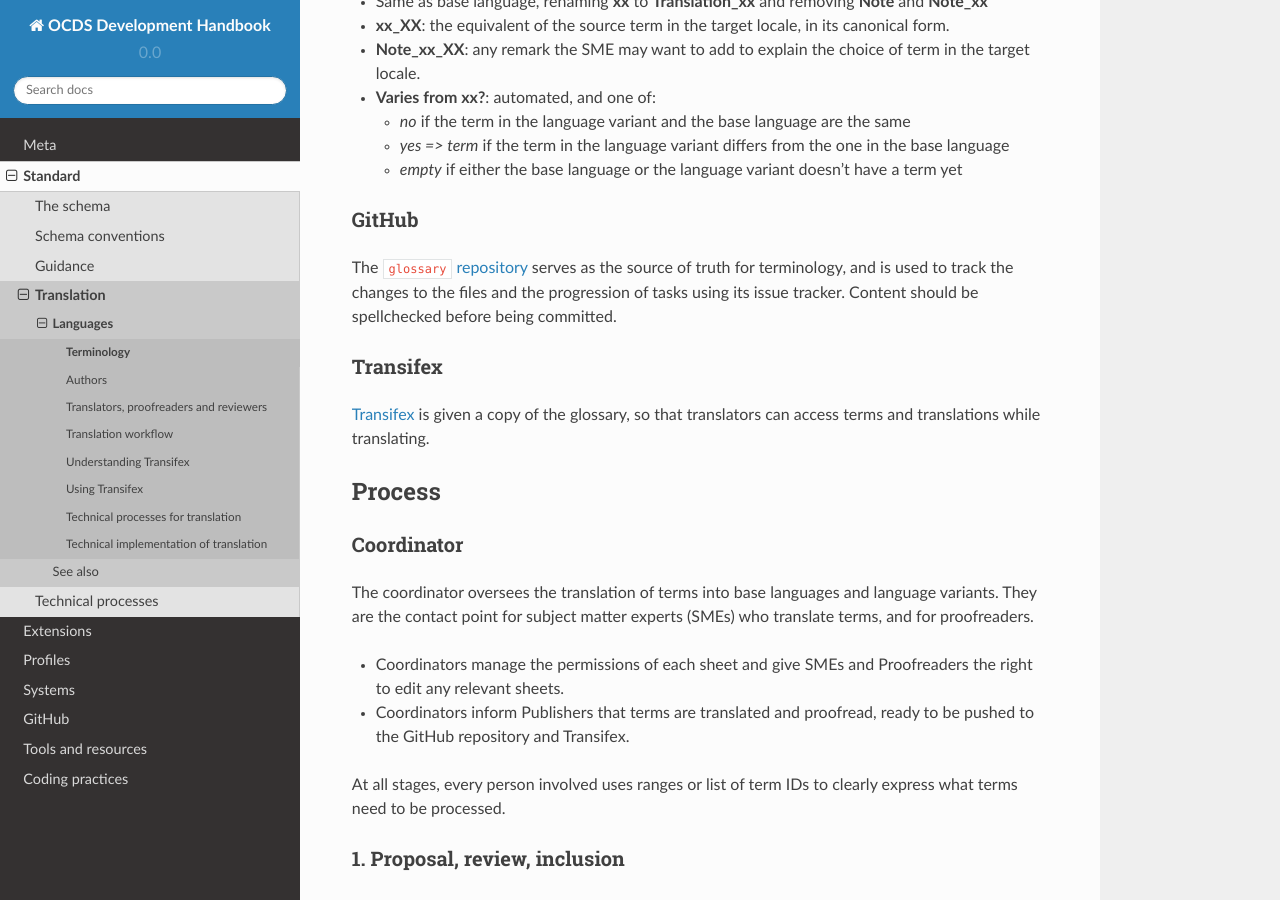
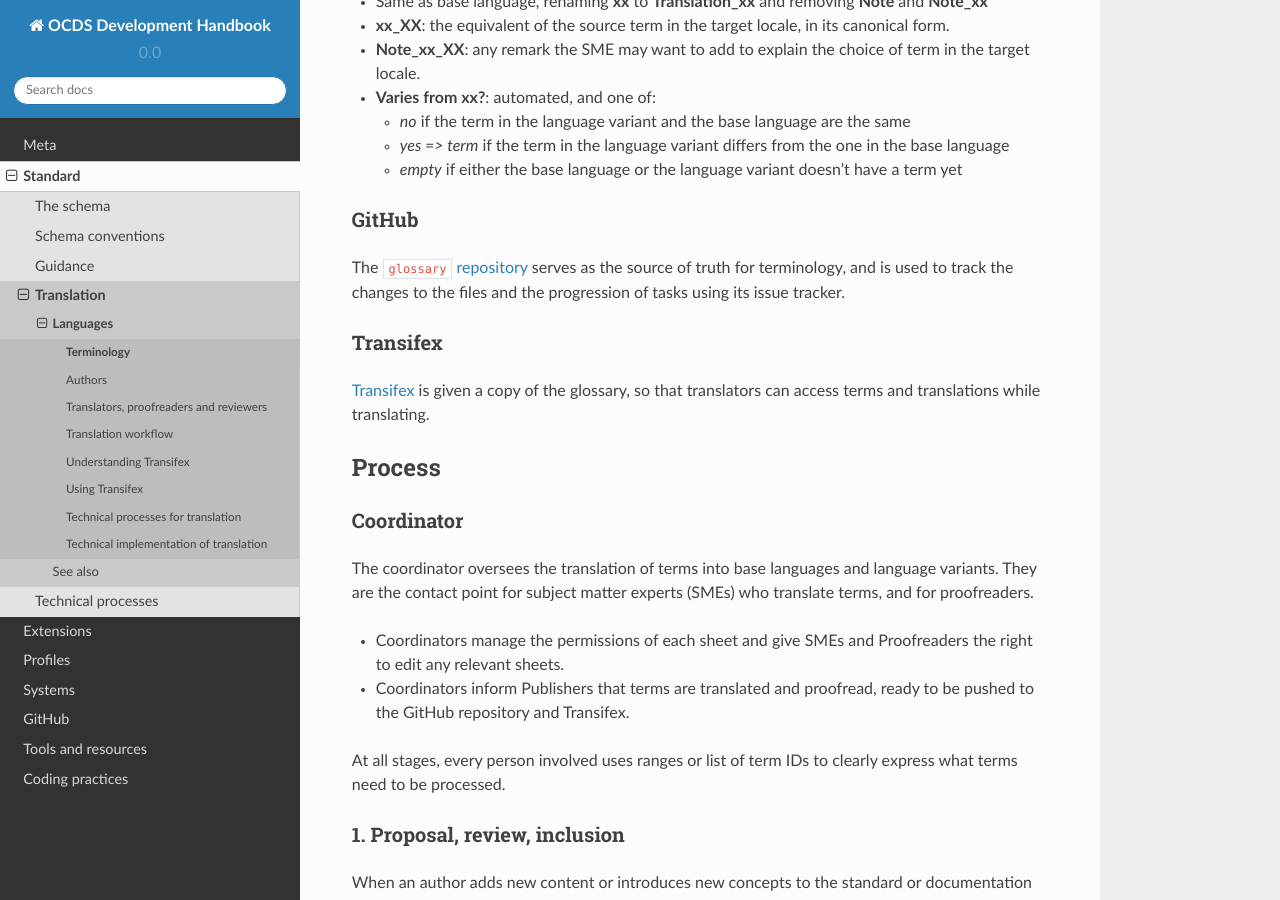
Before and after one commit to open-contracting/standard-development-handbook, a Sphinx documentation site: the page built from docs/standard/translation/terminology.md, in a window 1280 px wide and 900 px high, scrolled down 1800 px. Built offline with Sphinx 7.4.7 and the Read the Docs theme 2.0.0, drawn with Linux system fonts in a browser that asks for light colours.

Commit message:
Remove redundant step in terminology

```diff
--- a/docs/standard/translation/terminology.md
+++ b/docs/standard/translation/terminology.md
@@ -48,7 +48,7 @@ The sheet of a language variant is edited by SMEs and proofreaders. It has the f
 
 ### GitHub
 
-The [`glossary` repository](https://github.com/open-contracting/glossary) serves as the source of truth for terminology, and is used to track the changes to the files and the progression of tasks using its issue tracker. Content should be spellchecked before being committed.
+The [`glossary` repository](https://github.com/open-contracting/glossary) serves as the source of truth for terminology, and is used to track the changes to the files and the progression of tasks using its issue tracker.
 
 ### Transifex
 
```
